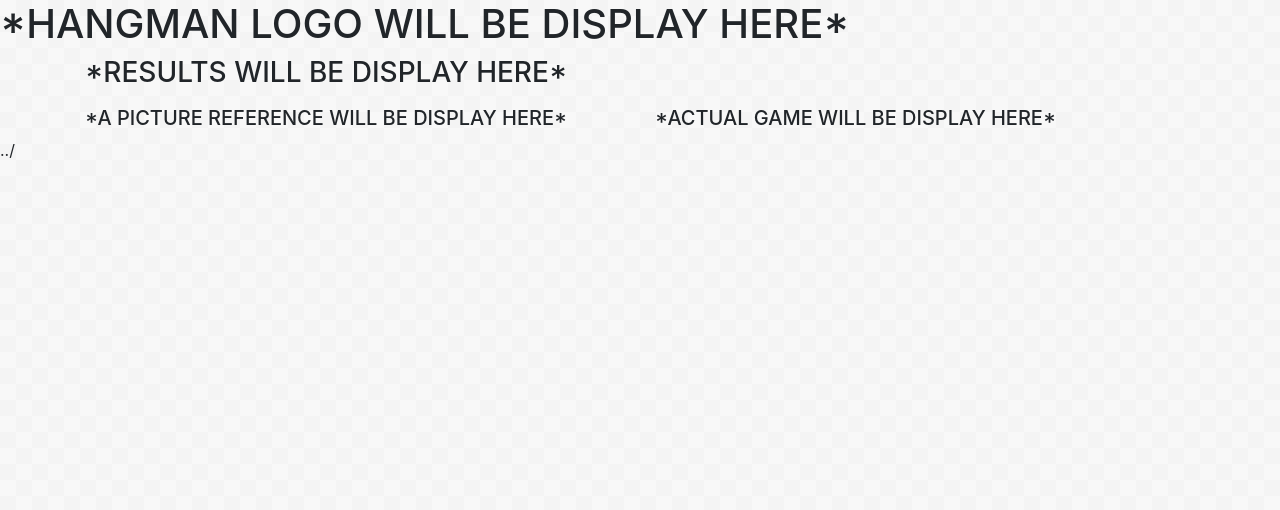
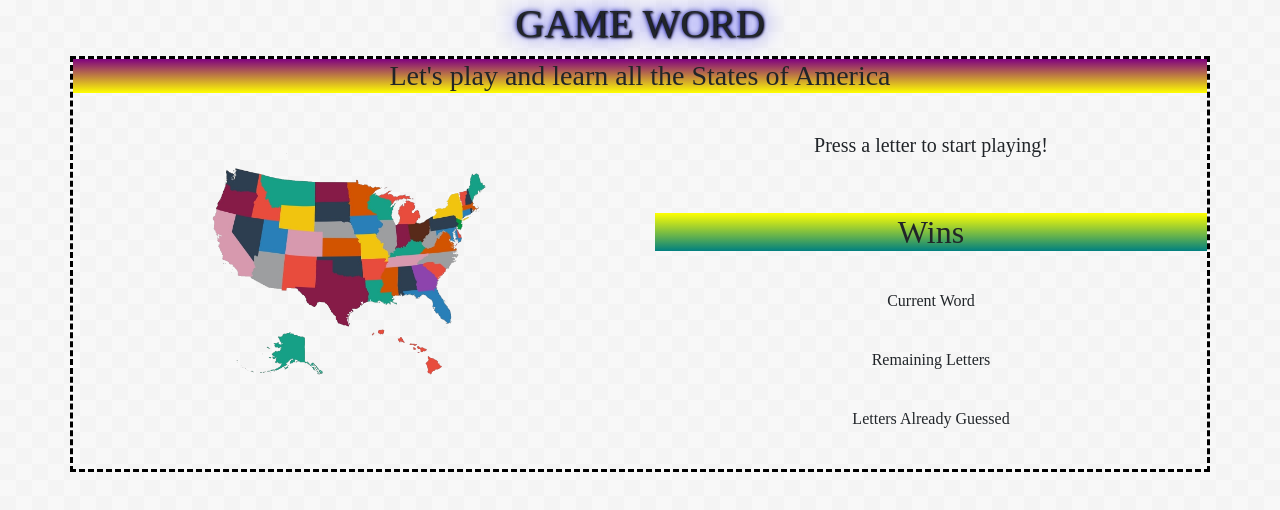
Before and after one commit to carolbpr/word_guess_game, a plain HTML site: page index.html in a window 1280 px wide. Drawn offline with nearby package versions, Linux system fonts and the light colour scheme; a web font is replaced by a local one.

Commit message:
Looking more to what the final will be.

```diff
--- a/assets/css/style.css
+++ b/assets/css/style.css
@@ -1,3 +1,37 @@
 body{
     background-image: url(../images/ps_neutral_@2X.png);
+    font-family:'Barriecito';
+    align-content: center;
+
 }
+img{
+    width: 50%;
+    height: auto;
+    z-index: -2;
+    position: relative;
+}
+.container{
+    height: auto;
+    align-content: center;
+    margin-left: auto;
+    margin-right: auto;
+    text-align: center;
+    border-style: dashed;
+    border-color:black;
+    padding:0;
+
+}
+.gamelogo{
+    text-align: center;
+
+}
+h1{
+    text-shadow: 1px 1px 2px black, 0 0 25px blue, 0 0 5px darkblue;
+}
+h3{
+    background-image: linear-gradient(purple, yellow);
+
+}
+h2{
+    background-image: linear-gradient(yellow,teal);
+}
--- a/assets/javascript/game.js
+++ b/assets/javascript/game.js
@@ -2,12 +2,15 @@
 // Varibles/Counters
 var wins = 0
 var winstext = document.getElementById("wins-text");
-currentwordtext = document.getElementById("currentword-text");
-remainingguessestext = document.getElementById("remainingguesses-text");
-letterguessestext = document.getElementById("letterguesses-text");
+var currentwordtext = document.getElementById("currentword-text");
+var remainingguessestext = document.getElementById("remainingguesses-text");
+var letterguessestext = document.getElementById("letterguesses-text");
+var initialMessagetext = document.getElementById("initialmessage-text");
+var answertext = document.getElementById("answer-text");
 //This function setup the initial game
 function initgame() {
     //reinitiating the all the variables
+    initialMessagetext.textContent = "Press a letter to start playing!";
     wrongletter = [];
     remainingLetters = 12;
     countercomplete = 0;
@@ -15,10 +18,11 @@ function initgame() {
     youlost = false;
     alredyguessedletter = [];
     wordselected = usastates[Math.floor(Math.random() * usastates.length)];
-    wordlowercase = wordselected.toLowerCase();
+    wordlowercase = wordselected.toUpperCase();
     console.log(wordselected);
     string = [];
     answerArray = [];
+    userGuess = "[A-Za-z]{1}";
     for (var i = 0; i < wordselected.length; i++) {
         answerArray[i] = "_";
         string.push(wordlowercase.charAt(i));
@@ -44,29 +48,33 @@ var youlost = false;
 var alredyguessedletter = [];
 var wordselected = null;
 var wordlowercase = null;
+var userGuess="[A-Za-z]{1}"
 initgame();
 console.log(answerArray);
 console.log(string);
 
 document.onkeyup = function (event) {
     // Determines which key was pressed.
+    initialMessagetext.textContent =" ";
+    answertext.textContent = " ";
     var letterfound = false;
-    var userGuess = event.key;
+    userGuess = event.key;
     if (alredyguessedletter.includes(userGuess)) {
         alert("Choose another letter, you already guessed this");
     }
+
     else {
         alredyguessedletter.push(userGuess);
         for (var j = 0; j < wordlowercase.length; j++) {
-            if (userGuess.toLowerCase() === string[j]) {
-                answerArray[j] = userGuess;
+            if (userGuess.toUpperCase() === string[j]) {
+                answerArray[j] = userGuess.toUpperCase();
                 countercomplete++;
                 console.log(answerArray);
                 letterfound = true;
                 if (countercomplete === wordselected.length) {
                     complete = true;
                     console.log(complete);
-                    alert("Congrats! The answer is " + wordselected);
+                    answertext.textContent = "Congrats! The answer is " + wordselected;
                     wins++
                     console.log(wins);
                     initgame();
@@ -76,20 +84,23 @@ document.onkeyup = function (event) {
         if (letterfound === false) {
             remainingLetters--;
             console.log(remainingLetters);
-            wrongletter.push(userGuess);
+            wrongletter.push(userGuess.toUpperCase());
             console.log(wrongletter);
             if (remainingLetters === 0) {
                 youlost = true;
                 console.log(youlost);
-                alert("Sorry! You lost")
+                alert("Sorry! You lost. Try again !")
                 initgame()
             }
         }
 
     }
-    winstext.textContext = wins;
-    currentwordtext.textContext = answerArray;
-    remainingguessestext.textContext = remainingLetters;
-    letterguessestext.textContext = wrongletter;
 
-}
+    winstext.textContent = wins;
+    //Replace "," to " "(spaces)
+    currentwordtext.textContent = answerArray.toString().replace(new RegExp(",", 'g')," ");
+    remainingguessestext.textContent = remainingLetters;
+    //Replace "," to " "(spaces)
+    letterguessestext.textContent = wrongletter.toString().replace(new RegExp(",", 'g')," ");
+
+};
--- a/index.html
+++ b/index.html
@@ -12,26 +12,41 @@
         <link rel="stylesheet" type="text/css" href="assets/css/style.css">
     </head>
     <body>
+
         <div class="gamelogo">
-            <h1>*HANGMAN LOGO WILL BE DISPLAY HERE*</h1>
+            <h1>GAME WORD</h1>
         </div>
-        <div class="container ">
-            <div class="row">
-                <div class="col-12">
-                    <h3>*RESULTS WILL BE DISPLAY HERE*</h3>
-                    <p id = "userchoice-text"></p>
-                    <p id="remainingletter-text"></p>
+        <div class="container">
+            <div class="row align-items-center">
+                <div class="col-12 col-lg-12">
+                    <h3>Let's play and learn all the States of America</h3>
+
                 </div>
             </div>
-            <div class="row">
+            <div class="row align-items-center">
+                    <div class="col-12 col-lg-12">
+                        <br>
+                        <h2 id="answer-text"></h2>
+
+                    </div>
+                </div>
+            <div class="row style=text-align:left">
                 <div class="col-6">
-                    <h5>*A PICTURE REFERENCE WILL BE DISPLAY HERE*</h5>
+                        <img src="assets/images/USA_map.png">
                 </div>
                 <div class="col-6">
-                    <h5>*ACTUAL GAME WILL BE DISPLAY HERE*</h5>
+                    <h5 id ="initialmessage-text">Press a letter to start playing!</h5><br><br>
+                    <h2>Wins</h2><br>
+                    <h1 id = "wins-text"></h1>
+                    <h6>Current Word</h6><br>
+                    <h4 id="currentword-text"></h4>
+                    <h6>Remaining Letters</h6><br>
+                    <h4 id="remainingguesses-text"></h4>
+                    <h6>Letters Already Guessed</h6><br>
+                    <h4 id="letterguesses-text"></h4>
                 </div>
             </div>
-        </div>../
+        </div>
         <script src="assets/javascript/game.js"></script>
     </body>
 </html>
```
Also changed, not shown: assets/images/USA_map.jpg, assets/images/USA_map.png (added), assets/images/texas.png (added).
